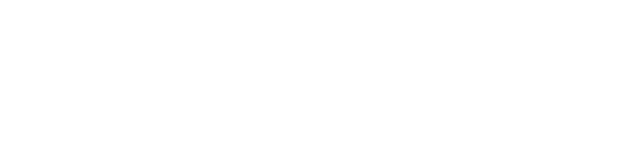
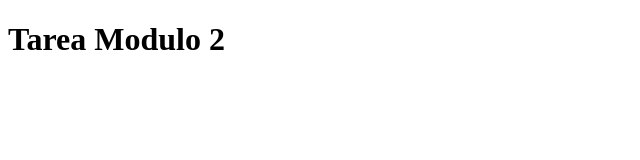
Before and after one commit to crcastillos/Modulo2, a plain HTML site: page index.html in a window 1280 px wide. Shown: the whole page, without its empty margins (0-640 px from the left). Drawn offline with Linux system fonts and the light colour scheme.

Commit message:
Update index.html

```diff
--- a/index.html
+++ b/index.html
@@ -12,6 +12,7 @@
 	<style rel="stylesheet" href="ApuntarAlArchivoCSS"></style>
 </head>
 <body>
+	<h1>Tarea Modulo 2</h1>
 
 </body>
 </html>
```
